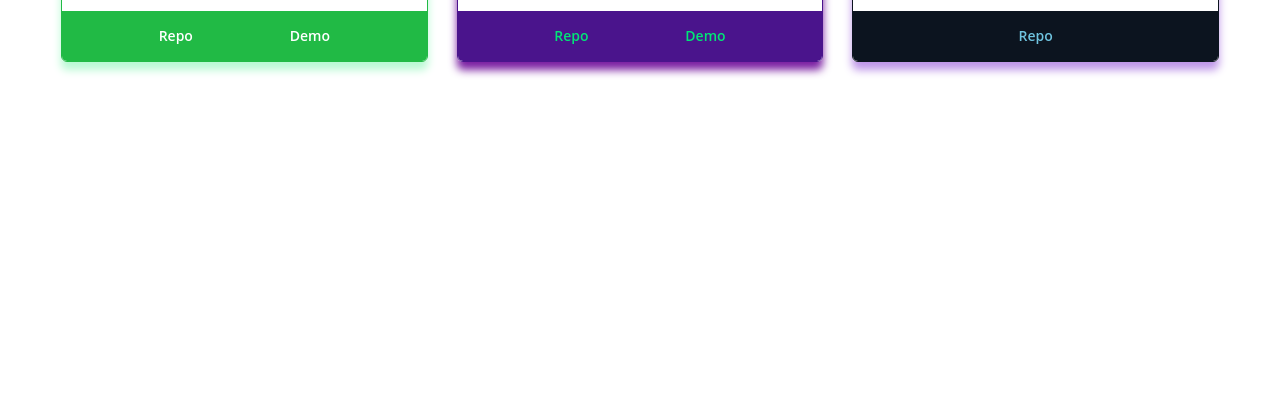
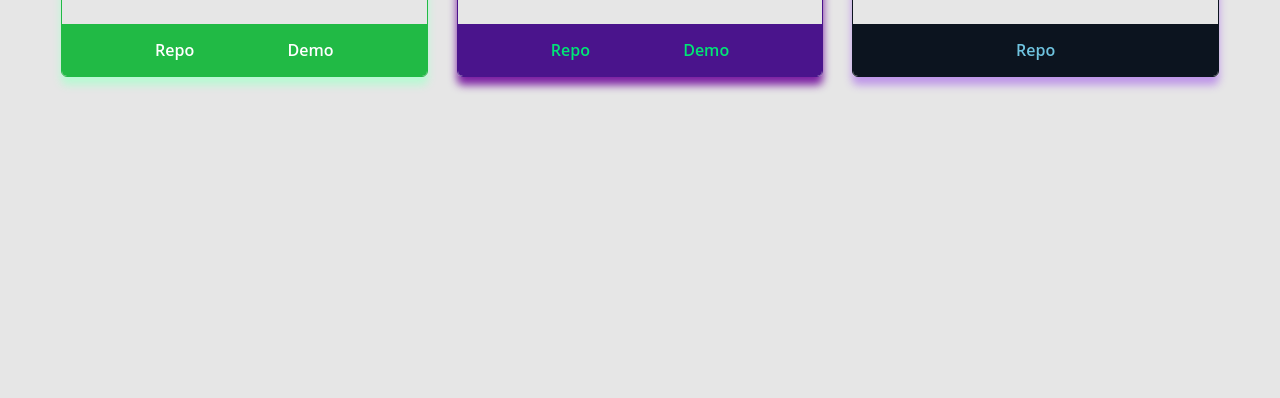
Before and after one commit to JuanKman94/juankman94.github.io, a plain HTML site: page index.html in a window 1280 px wide. Shown: the part 439-837 px from the top of the page. Drawn offline with Linux system fonts and the light colour scheme.

Commit message:
[ui] add dark/light color schemes

```diff
--- a/css/styles.css
+++ b/css/styles.css
@@ -1,13 +1,72 @@
+:root {
+  --black: #353535;
+  --red: #D46A6A;
+  --green: #21ba45;
+  --yellow: #F1E845;
+  --blue: #485492;
+  --magenta: #72408F;
+  --cyan: #28B8BF;
+  --white: #e6e6e6;
+  --black-1: #0c141f;
+  --red-1: #FFAAAA;
+  --green-1: #b8f9d3;
+  --yellow-1: #FFF871;
+  --blue-1: #6F79AE;
+  --magenta-1: #9168AB;
+  --cyan-1: #4EC5CB;
+  --white-1: #e6ffff;
+
+  --bg: var(--black);
+  --fg: var(--white);
+  --border-color: #CCCCCC;
+  --border-color-dark: #AAAAAA;
+  --link-color: var(--yellow);
+}
+
+@media (prefers-color-scheme: light) {
+  :root {
+    --black: #353535;
+    --red: #D46A6A;
+    --green: #55AA55;
+    --yellow: #F1E845;
+    --blue: #485492;
+    --magenta: #72408F;
+    --cyan: #28B8BF;
+    --white: #e6e6e6;
+    --black-1: #0c141f;
+    --red-1: #FFAAAA;
+    --green-1: #88CC88;
+    --yellow-1: #FFF871;
+    --blue-1: #6F79AE;
+    --magenta-1: #9168AB;
+    --cyan-1: #4EC5CB;
+    --white-1: #e6ffff;
+
+    --bg: var(--white);
+    --fg: var(--black);
+    --border-color: #CCCCCC;
+    --border-color-dark: #AAAAAA;
+    --link-color: var(--blue);
+  }
+}
+
 body {
-  font: normal 14px/18px "Open Sans", Helvetica, sans-serif;
+  background: var(--bg);
+  color: var(--fg);
+  font: normal 16px/20px "Open Sans", sans-serif;
   height: 100vh;
   margin: 1rem auto;
   max-width: 95%;
 }
 
+a,
+a:visited {
+  color: var(--link-color, blue);
+}
+
 #repos {
   display: flex;
-  flex-flow: row nowrap;
+  flex-flow: row wrap;
   justify-content: space-evenly;
   margin: 2rem 0;
 }
```
